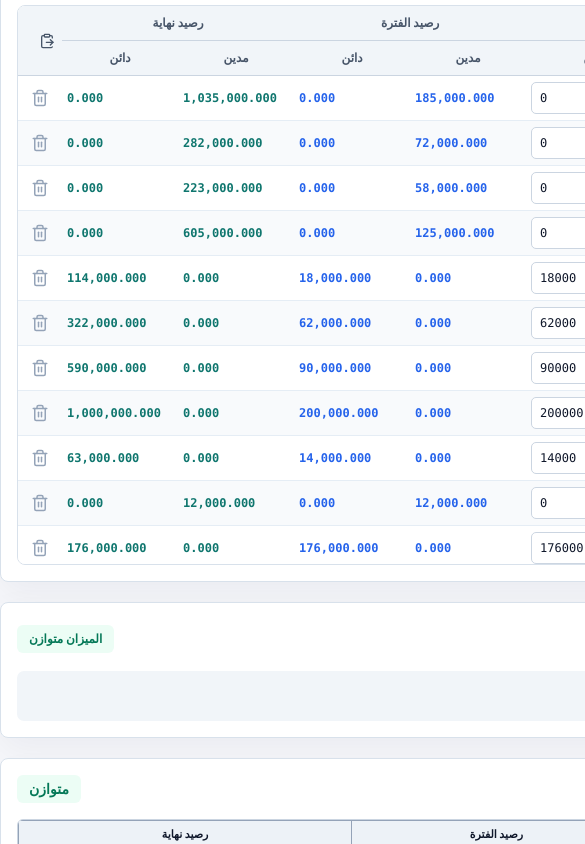
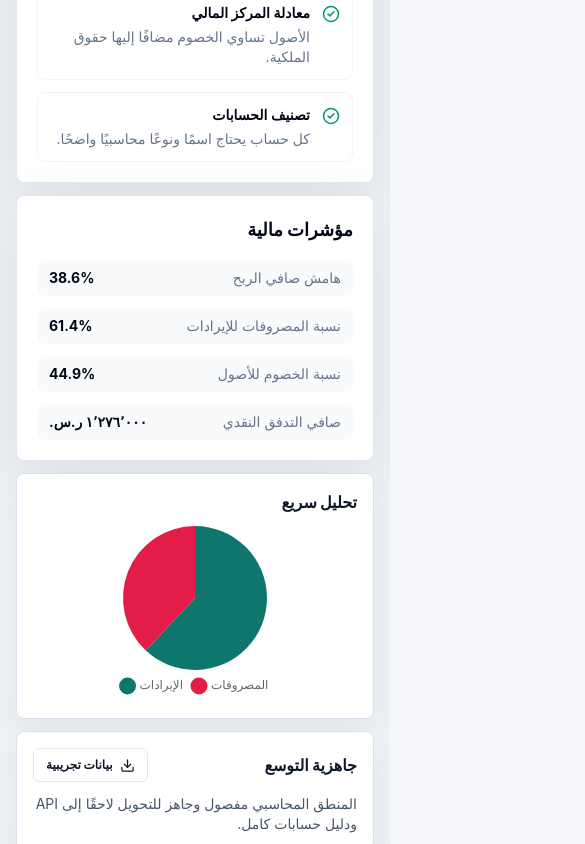
Before and after one commit to waliedmohamed999-max/METHAN, a React (Vite) app: page / in a window 390 px wide. Shown: the part 1240-2084 px from the top of the page, 585 px wide, since content can reach past the window. Built offline with nearby package versions, Linux system fonts and the light colour scheme.

Commit message:
Move side insights above workspace

```diff
--- a/src/App.jsx
+++ b/src/App.jsx
@@ -3,7 +3,6 @@ import { BarChart3, Download, FileSpreadsheet, Moon, Printer, Sun } from "lucide
 import { ArcElement, Chart as ChartJS, Legend, Tooltip } from "chart.js";
 import { Pie } from "react-chartjs-2";
 import AccountsInput from "./components/AccountsInput.jsx";
-import AccountingNotes from "./components/AccountingNotes.jsx";
 import CompanySettings from "./components/CompanySettings.jsx";
 import DetailedStatement from "./components/DetailedStatement.jsx";
 import MetricCard from "./components/MetricCard.jsx";
@@ -207,7 +206,7 @@ export default function App() {
         </div>
       </header>
 
-      <div className="mx-auto grid max-w-[1680px] gap-5 px-4 py-5 2xl:grid-cols-[1fr_320px] lg:px-6">
+      <div className="mx-auto max-w-[1680px] space-y-5 px-4 py-5 lg:px-6">
         <div className="space-y-5">
           <CompanySettings profile={profile} setProfile={setProfile} onReset={resetData} onImportBackup={importBackup} />
 
@@ -216,6 +215,29 @@ export default function App() {
             <MetricCard label="صافي الربح" value={money(statements.netIncome)} tone={statements.netIncome >= 0 ? "green" : "red"} detail="الإيرادات ناقص المصروفات" />
             <MetricCard label="الأصول" value={money(statements.totals.Assets)} detail="إجمالي أرصدة الأصول" />
             <MetricCard label="معادلة المركز المالي" value={statements.financialPositionBalanced ? "مطابقة" : "تحتاج مراجعة"} tone={statements.financialPositionBalanced ? "green" : "amber"} detail="الأصول = الخصوم + حقوق الملكية" />
+          </section>
+
+          <section className="top-insights no-print">
+            <div className="top-insights-main">
+              <ValidationPanel statements={statements} />
+              <RatiosPanel statements={statements} />
+            </div>
+            <section className="print-card workspace-panel compact-chart">
+              <h2 className="text-base font-black">تحليل سريع</h2>
+              <div className="mt-3 h-44">
+                <Pie data={chartData} options={{ maintainAspectRatio: false, plugins: { legend: { position: "bottom", labels: { usePointStyle: true } } } }} />
+              </div>
+            </section>
+            <section className="print-card workspace-panel compact-info text-sm">
+              <div className="flex items-center justify-between gap-3">
+                <h2 className="text-base font-black">جاهزية التوسع</h2>
+                <button onClick={() => setAccounts(sampleAccounts)} className="no-print inline-flex shrink-0 items-center gap-2 rounded-md border border-slate-200 px-3 py-2 text-xs font-bold hover:bg-slate-100 dark:border-slate-700 dark:hover:bg-slate-800">
+                  <Download size={15} />
+                  بيانات تجريبية
+                </button>
+              </div>
+              <p className="mt-3 text-slate-600 dark:text-slate-300">المنطق المحاسبي مفصول وجاهز للتحويل لاحقًا إلى API ودليل حسابات كامل.</p>
+            </section>
           </section>
 
           <AccountsInput accounts={accounts} setAccounts={setAccounts} />
@@ -241,29 +263,6 @@ export default function App() {
 
           <TabContent activeTab={activeTab} statements={statements} profile={profile} />
         </div>
-
-        <aside className="space-y-4 2xl:sticky 2xl:top-[92px] 2xl:self-start">
-          <ValidationPanel statements={statements} />
-          <RatiosPanel statements={statements} />
-          <section className="print-card workspace-panel">
-            <h2 className="text-base font-black">تحليل سريع</h2>
-            <div className="mt-3 h-56">
-              <Pie data={chartData} options={{ maintainAspectRatio: false, plugins: { legend: { position: "bottom", labels: { usePointStyle: true } } } }} />
-            </div>
-          </section>
-          <section className="print-card workspace-panel text-sm">
-            <h2 className="text-base font-black">جاهزية التوسع</h2>
-            <div className="mt-4 space-y-3 text-slate-600 dark:text-slate-300">
-              <p>المنطق المحاسبي مفصول في طبقة مستقلة، ما يسهل نقله لاحقًا إلى API.</p>
-              <p>كل حساب يحمل تصنيفًا للتدفقات النقدية، ويمكن تحويله لاحقًا إلى دليل حسابات كامل.</p>
-              <button onClick={() => setAccounts(sampleAccounts)} className="no-print inline-flex items-center gap-2 rounded-md border border-slate-200 px-3 py-2 font-semibold hover:bg-slate-100 dark:border-slate-700 dark:hover:bg-slate-800">
-                <Download size={16} />
-                استعادة بيانات تجريبية
-              </button>
-            </div>
-          </section>
-          <AccountingNotes />
-        </aside>
       </div>
       <div className="no-print mx-auto max-w-[1600px] px-4 pb-8 lg:px-6">
         <div className="flex flex-wrap items-center justify-between gap-3 rounded-lg border border-slate-200 bg-white p-4 shadow-panel dark:border-slate-800 dark:bg-slate-900">
--- a/src/styles.css
+++ b/src/styles.css
@@ -143,6 +143,46 @@ body {
 .dark .report-tabs button:hover {
   background: #1e293b;
   color: #ffffff;
+}
+
+.top-insights {
+  display: grid;
+  grid-template-columns: minmax(0, 1.4fr) minmax(260px, 0.8fr) minmax(260px, 0.8fr);
+  gap: 12px;
+  align-items: stretch;
+}
+
+.top-insights-main {
+  display: grid;
+  grid-template-columns: repeat(2, minmax(0, 1fr));
+  gap: 12px;
+}
+
+.compact-chart,
+.compact-info {
+  min-height: 100%;
+}
+
+.compact-info {
+  display: flex;
+  flex-direction: column;
+  justify-content: center;
+}
+
+@media (max-width: 1280px) {
+  .top-insights {
+    grid-template-columns: 1fr;
+  }
+
+  .top-insights-main {
+    grid-template-columns: repeat(2, minmax(0, 1fr));
+  }
+}
+
+@media (max-width: 760px) {
+  .top-insights-main {
+    grid-template-columns: 1fr;
+  }
 }
 
 .accounting-panel {
```
